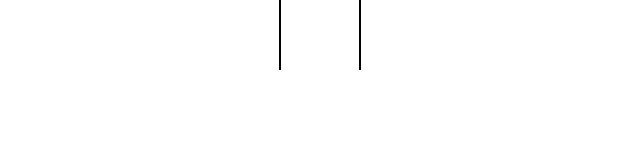
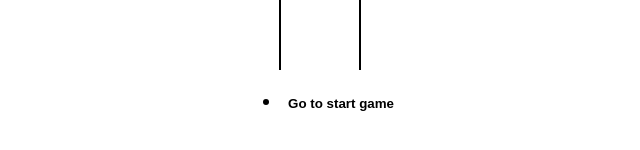
Before and after one commit to sparshkr24/TicTacToe, a React (Vite) app: page / in a window 1280 px wide. Shown: the part 348-498 px from the top of the page, without its empty margins (319-959 px from the left). Built offline with nearby package versions, Linux system fonts and the light colour scheme.

Commit message:
added history

```diff
--- a/index.html
+++ b/index.html
@@ -1,7 +1,7 @@
 <!DOCTYPE html>
 <html>
   <head>
-    <title>React Vite Micro App</title>
+    <title>Tic Tac Toe</title>
   </head>
   <body>
     <div id="root">
--- a/src/App.jsx
+++ b/src/App.jsx
@@ -1,46 +1,60 @@
 import React, {useState} from "react";
 import Board from "./Components/Board/Board";
 import {calculateWinner} from "./calculateWinner"
+import History from './Components/History/History'
 
 const App = () => {
 
   // state of board
-  const [board, setBoard] = useState(Array(9).fill(null));
-  // whose chance is next?
-  const [isXNext, setisXNext] = useState(true);
+  const [history, setHistory] = useState([
+    { board : Array(9).fill(null), isXNext: true }
+  ]);
+
+  const[currentMove, setCurrentMove] = useState(0);
+  let current = history[currentMove];
 
   const handleBoardClick = (position) => {
     // game stops when the clicked square already has value or winner is decided
-    if(board[position] || winner){
+    if(history[history.length - 1].board[position] || winner){
       return;
     }
 
-    // setting new state of board with callback function
-    // prev->value
-    setBoard((prev)=>{
-      return prev.map((value, idx)=>{
+    //storing game history in state variable -> history
+    setHistory((prev)=>{
+      const last = prev[prev.length - 1];
+
+      const newBoard = last.board.map((value, idx)=>{
         if(idx === position){
-          setisXNext(isXNext?false: true)
-          return isXNext? 'X': 'O';
+          return last.isXNext? 'X': 'O';
         }
         else{
           return value;
         }
       })
-    })
+      return prev.concat({board: newBoard, isXNext: !last.isXNext});
+    }) ;
+
+    setCurrentMove(prev => prev+1);
   }
+  console.log(history);
+  // Calculate winner by combinations
+  const winner = calculateWinner(current.board);
 
-  // Calculate winner by combinations
-  const winner = calculateWinner(board);
 
   // display message
-  let message = winner? `Winner ${winner}` : `Next Turn ${isXNext? 'X': 'O'}`;
+  let message = winner? `Winner ${winner}` : `Next Turn ${current.isXNext? 'X': 'O'}`;
+  let myStyle = {}
+
+  function moveTo(move){
+    setCurrentMove(move)
+  }
 
   return (
     <div className="app">
       <h1>Tic Tac Toe</h1>
       <h3>{message}</h3>
-      <Board board={board} handleBoardClick={handleBoardClick} />
+      <Board board={current.board} handleBoardClick={handleBoardClick} />
+      <History history={history} moveTo={moveTo} currentMove={currentMove} />
     </div>
   );
 };
--- /dev/null
+++ b/src/Components/History/History.jsx
@@ -0,0 +1,19 @@
+import React from 'react'
+
+export default function History({history, moveTo, currentMove}) {
+  return (
+    <div>
+      <ul>
+          {
+              history.map((_, move)=>{
+                  return(
+                    <li key = {move}> <button style={{
+                        fontWeight : move===currentMove? 'bold' : 'normal'
+                    }} type='button' onClick={()=> moveTo(move)}>{move===0?'Go to start game':`Go to #${move}`}</button> </li>
+                  )
+              })
+          }
+      </ul>
+    </div>
+  )
+}
```
